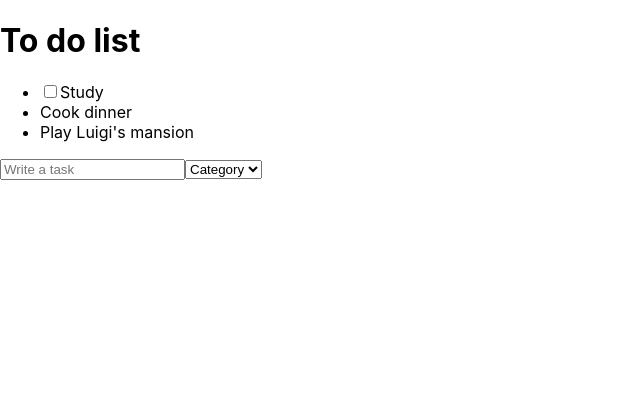
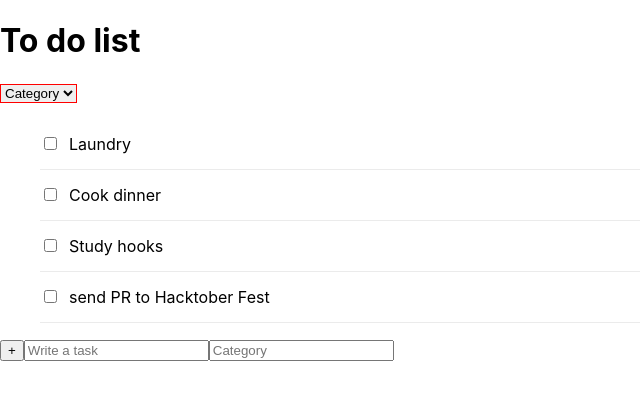
Before and after one commit to joseliacosta/todo-app, a React (Create React App) app: page / in a window 1280 px wide. Shown: the top 400 px of the page, without its empty margins (0-640 px from the left). Built offline with nearby package versions, Linux system fonts and the light colour scheme.

Commit message:
refactor(app): replace elements to new components

```diff
--- a/src/App.js
+++ b/src/App.js
@@ -1,26 +1,24 @@
 import React from 'react'
+import Filter from './components/Filter'
+import Form from './components/Form'
+import Tasks from './components/Tasks'
 
 function App() {
+  const list = [
+    'Laundry',
+    'Cook dinner',
+    'Study hooks',
+    'send PR to Hacktober Fest',
+  ]
   return (
     <div className="App">
       <header className="App-header">
         <h1>To do list</h1>
+        <Filter />
       </header>
       <main>
-        <ul>
-          <li>
-            <input type="checkbox" />
-            Study
-          </li>
-          <li>Cook dinner</li>
-          <li>Play Luigi's mansion</li>
-        </ul>
-        <input placeholder="Write a task" />
-        <select>
-          <option>Category</option>
-          <option value="work">work</option>
-          <option value="home">home</option>
-        </select>
+        <Tasks list={list} />
+        <Form />
       </main>
     </div>
   )
```
Also changed, not shown: 1 other file (tests, documents, lock files or other folders).
